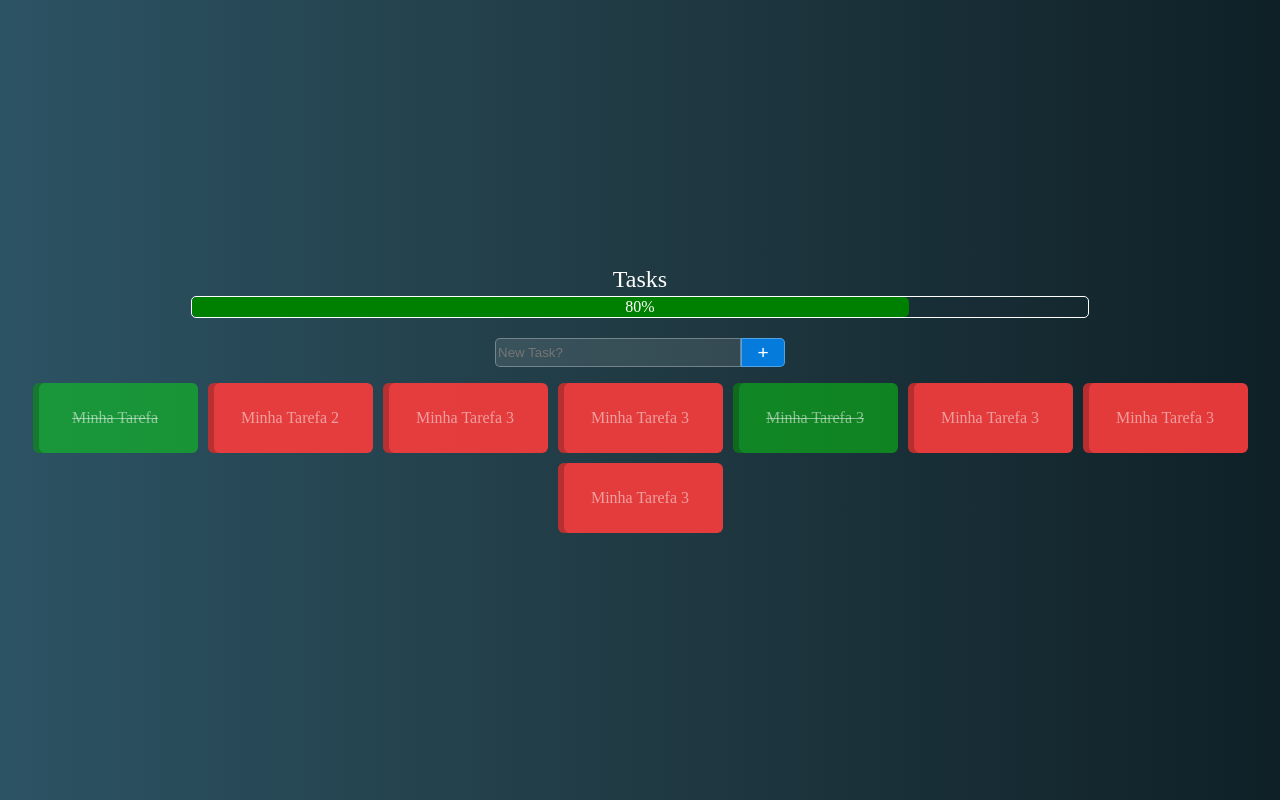
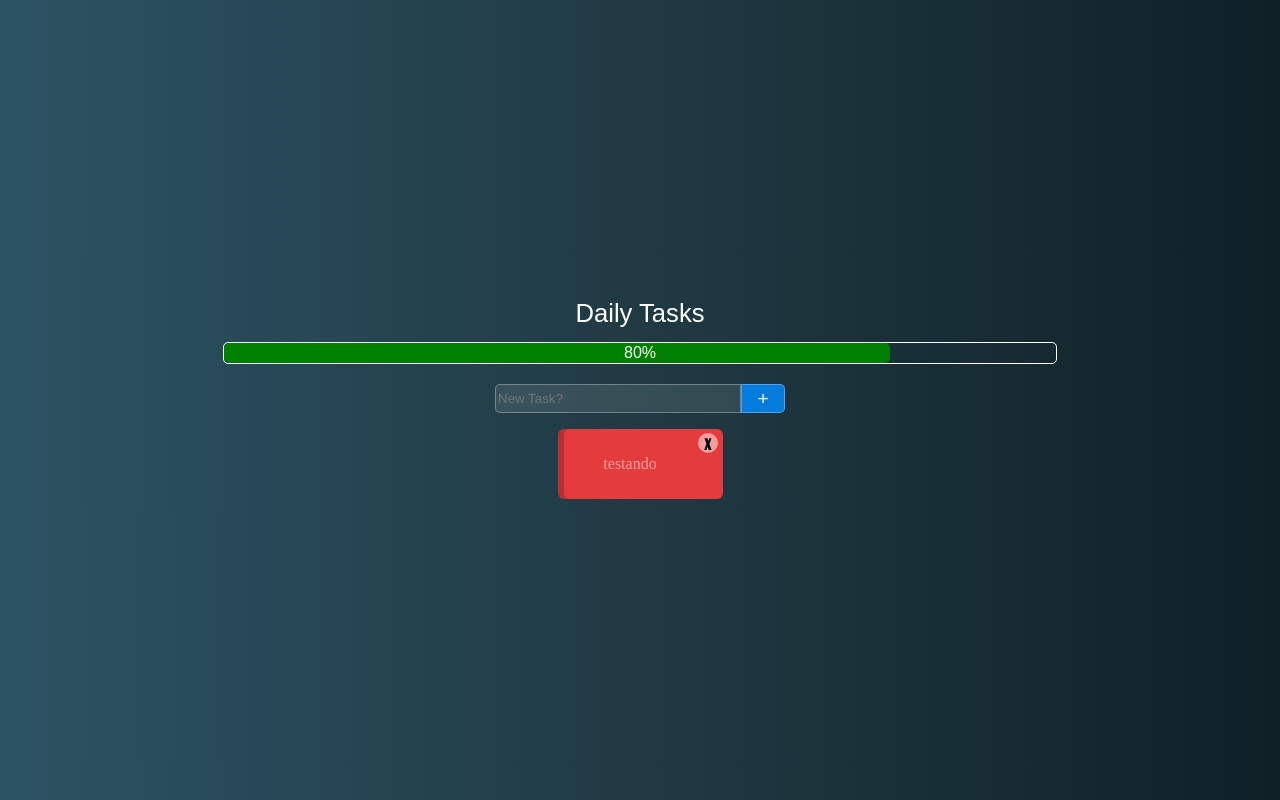
Before and after one commit to Pumba-Dev/project-04-vue, a Vue app: page / in a window 1280 px wide. Built offline with nearby package versions, Linux system fonts and the light colour scheme.

Commit message:
Create more of project, add input by enter and button

```diff
--- a/src/components/AllTasks.vue
+++ b/src/components/AllTasks.vue
@@ -1,6 +1,11 @@
 <template>
   <div class="all-tasks">
-    <TaskBox v-for="(task, index) in taskList" :key="index" :task="task" />
+    <TaskBox
+      v-for="(task, index) in taskList"
+      :key="index"
+      :description="task"
+      :taskListRemoveFn="taskListRemoveFn"
+    />
   </div>
 </template>
 
@@ -15,6 +20,10 @@ export default {
       type: Array,
       required: true,
     },
+    taskListRemoveFn: {
+      type: Function,
+      required: true,
+    },
   },
 };
 </script>
--- /dev/null
+++ b/src/components/CloseBox.vue
@@ -0,0 +1,25 @@
+<template>
+  <div class="close-box">x</div>
+</template>
+
+<script>
+export default {};
+</script>
+
+<style>
+.close-box {
+  background-color: rgba(255, 255, 255, 0.5);
+  color: black;
+  font-family: Impact;
+  font-size: 1rem;
+  min-width: 20px;
+  min-height: 20px;
+  border-radius: 50%;
+  display: flex;
+  align-items: center;
+  justify-content: center;
+  position: relative;
+  left: 25%;
+  bottom: 30%;
+}
+</style>
--- a/src/components/HeadTitle.vue
+++ b/src/components/HeadTitle.vue
@@ -1,5 +1,5 @@
 <template>
-  <span class="head-title">Tasks</span>
+  <span class="head-title">Daily Tasks</span>
 </template>
 
 <script>
@@ -11,8 +11,9 @@ export default {};
   text-align: center;
   max-width: max-content;
   color: white;
-  font-size: 1.5rem;
-  font-family: cursive;
-  padding-bottom: 5px;
+  font-size: 1.6rem;
+  font-family: sans-serif;
+  padding-bottom: 15px;
+  user-select: none;
 }
 </style>
--- a/src/components/MainContainer.vue
+++ b/src/components/MainContainer.vue
@@ -2,19 +2,8 @@
   <div class="main-container">
     <head-title />
     <progress-container />
-    <new-task-container />
-    <tasks-container
-      :taskList="[
-        { description: 'Minha Tarefa', hasCompleted: true },
-        { description: 'Minha Tarefa 2', hasCompleted: false },
-        { description: 'Minha Tarefa 3', hasCompleted: false },
-        { description: 'Minha Tarefa 3', hasCompleted: false },
-        { description: 'Minha Tarefa 3', hasCompleted: true },
-        { description: 'Minha Tarefa 3', hasCompleted: false },
-        { description: 'Minha Tarefa 3', hasCompleted: false },
-        { description: 'Minha Tarefa 3', hasCompleted: false },
-      ]"
-    />
+    <new-task-container :taskListIncludeFn="taskListInclude" />
+    <tasks-container :taskList="taskList" :taskListRemoveFn="taskListRemove" />
   </div>
 </template>
 
@@ -32,12 +21,21 @@ export default {
   },
   data() {
     return {
-      taskList: [],
+      taskList: ["testando"],
     };
   },
   methods: {
     taskListInclude(newTask) {
-      this.taskList << newTask;
+      if (newTask != "") this.taskList.push(newTask);
+    },
+    taskListRemove(taskDesc) {
+      let index = 0;
+      for (let task in this.taskList) {
+        if (task == taskDesc) {
+          this.taskList.splice(index, 1);
+        }
+        index++;
+      }
     },
   },
 };
--- a/src/components/NewTaskBtn.vue
+++ /dev/null
@@ -1,29 +0,0 @@
-<template>
-  <div class="new-task-btn">+</div>
-</template>
-
-<script>
-export default {};
-</script>
-
-<style>
-.new-task-btn {
-  background-color: rgba(0, 140, 255, 0.822);
-  border: 1px solid rgba(255, 255, 255, 0.3);
-  border-radius: 0px 5px 5px 0px;
-  width: 5vh;
-  min-width: max-content;
-  height: 100%;
-  padding: 1px;
-  color: white;
-  font-size: 1.2rem;
-  font-family: Arial;
-  display: flex;
-  align-items: center;
-  justify-content: center;
-}
-
-.new-task-btn:hover {
-  transform: scale(102%);
-}
-</style>
--- a/src/components/NewTaskContainer.vue
+++ b/src/components/NewTaskContainer.vue
@@ -1,17 +1,30 @@
 <template>
   <div class="task-container">
-    <new-task-input />
-    <new-task-btn />
+    <input
+      type="text"
+      class="new-task-input"
+      placeholder="New Task?"
+      v-model="taskDescriptionInput"
+      v-on:keyup.enter="taskListIncludeFn(taskDescriptionInput)"
+    />
+    <div class="new-task-btn" @click="taskListIncludeFn(taskDescriptionInput)">
+      +
+    </div>
   </div>
 </template>
 
 <script>
-import NewTaskBtn from "./NewTaskBtn.vue";
-import NewTaskInput from "./NewTaskInput.vue";
 export default {
-  components: {
-    NewTaskInput,
-    NewTaskBtn,
+  data() {
+    return {
+      taskDescriptionInput: "",
+    };
+  },
+  props: {
+    taskListIncludeFn: {
+      type: Function,
+      required: true,
+    },
   },
 };
 </script>
@@ -23,4 +36,33 @@ export default {
   justify-content: center;
   height: 25px;
 }
+
+.new-task-input {
+  background-color: rgba(255, 255, 255, 0.1);
+  width: 30vh;
+  height: 100%;
+  border: 1px solid rgba(255, 255, 255, 0.3);
+  border-radius: 5px 0px 0px 5px;
+  color: white;
+}
+
+.new-task-input:focus {
+  outline: none;
+}
+
+.new-task-btn {
+  background-color: rgba(0, 140, 255, 0.822);
+  border: 1px solid rgba(255, 255, 255, 0.3);
+  border-radius: 0px 5px 5px 0px;
+  width: 5vh;
+  min-width: max-content;
+  height: 100%;
+  padding: 1px;
+  color: white;
+  font-size: 1.2rem;
+  font-family: Arial;
+  display: flex;
+  align-items: center;
+  justify-content: center;
+}
 </style>
--- a/src/components/NewTaskInput.vue
+++ /dev/null
@@ -1,22 +0,0 @@
-<template>
-  <input type="text" placeholder="New Task?" class="new-task-input" />
-</template>
-
-<script>
-export default {};
-</script>
-
-<style>
-.new-task-input {
-  background-color: rgba(255, 255, 255, 0.1);
-  width: 30vh;
-  height: 100%;
-  border: 1px solid rgba(255, 255, 255, 0.3);
-  border-radius: 5px 0px 0px 5px;
-  color: white;
-}
-
-.new-task-input:focus {
-  outline: none;
-}
-</style>
--- a/src/components/ProgressContainer.vue
+++ b/src/components/ProgressContainer.vue
@@ -25,8 +25,9 @@ export default {
   align-items: center;
   border: 1px solid white;
   border-radius: 5px;
-  width: 70vw;
+  width: 65vw;
   height: 20px;
+  user-select: none;
 }
 
 .task-progress {
@@ -35,6 +36,6 @@ export default {
   transform: translateX(-50%);
   text-align: center;
   color: white;
-  font-family: cursive;
+  font-family: sans-serif;
 }
 </style>
--- a/src/components/TaskBox.vue
+++ b/src/components/TaskBox.vue
@@ -1,30 +1,38 @@
 <template>
   <div
     class="task-box"
-    :class="{ completed: taskHasCompleted }"
-    @click="task.hasCompleted = !task.hasCompleted"
+    :class="{ completed: hasCompleted }"
+    @click="hasCompleted = !hasCompleted"
   >
-    {{ task.description }}
+    {{ description }}
+    <CloseBox @click="removeTask()" />
   </div>
 </template>
 
 <script>
+import CloseBox from "./CloseBox.vue";
 export default {
+  components: { CloseBox },
   props: {
-    task: {
-      type: Object,
+    description: {
+      type: String,
       required: true,
-      default: function () {
-        return {
-          description: "Task Default",
-          hasCompleted: false,
-        };
-      },
+      default: "Task Default",
+    },
+    taskListRemoveFn: {
+      type: Function,
+      required: true,
     },
   },
-  computed: {
-    taskHasCompleted() {
-      return this.task.hasCompleted;
+  data() {
+    return {
+      hasCompleted: false,
+    };
+  },
+  methods: {
+    removeTask() {
+      console.log("ta saindo");
+      this.taskListRemoveFn(this.description);
     },
   },
 };
@@ -41,6 +49,11 @@ export default {
   color: rgba(255, 255, 255, 0.5);
   border-radius: 6px;
   box-shadow: inset 6px 0px rgba(0, 0, 0, 0.2);
+  user-select: none;
+}
+
+.task-box:hover {
+  transform: scale(105%);
 }
 
 .completed {
--- a/src/components/TasksContainer.vue
+++ b/src/components/TasksContainer.vue
@@ -1,6 +1,10 @@
 <template>
   <div class="tasks-container">
-    <component :is="chooseTasksComponent()" :taskList="taskList" />
+    <component
+      :is="chooseTasksComponent()"
+      :taskList="taskList"
+      :taskListRemoveFn="taskListRemoveFn"
+    />
   </div>
 </template>
 
@@ -15,6 +19,10 @@ export default {
   props: {
     taskList: {
       type: Array,
+      required: true,
+    },
+    taskListRemoveFn: {
+      type: Function,
       required: true,
     },
   },
@@ -34,5 +42,6 @@ export default {
 <style>
 .tasks-container {
   padding-top: 20px;
+  width: 75%;
 }
 </style>
```
